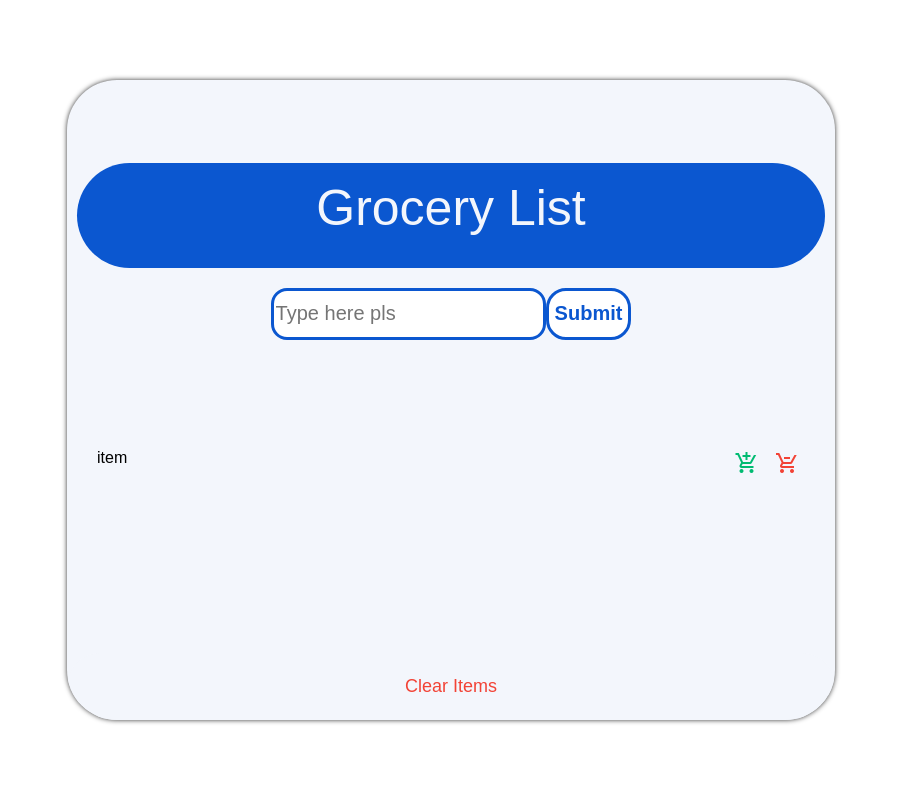
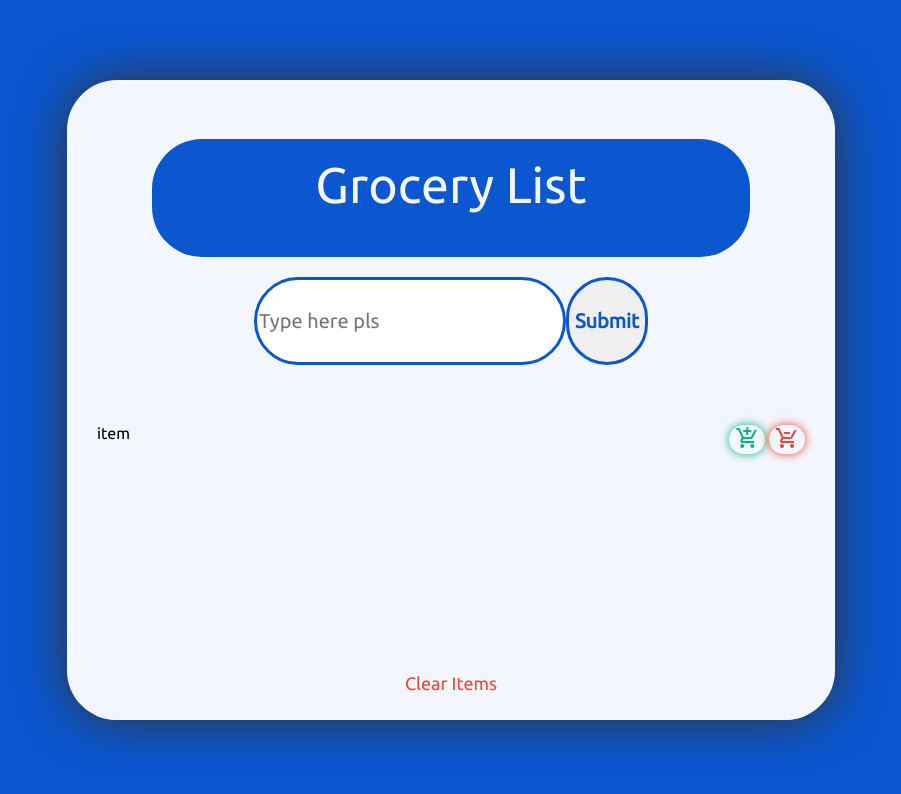
Before and after one commit to hookor/Grocery-List, a plain HTML site: page index.html in a window 1280 px wide. Shown: the whole page, without its empty margins (189-1090 px from the left). Drawn offline with nearby package versions, Linux system fonts and the light colour scheme; a web font is replaced by a local one.

Commit message:
design_theme_draft

```diff
--- a/index.html
+++ b/index.html
@@ -7,7 +7,7 @@
     <link rel="stylesheet" href="https://fonts.googleapis.com/css2?family=Material+Symbols+Outlined:opsz,wght,FILL,GRAD@20..48,100..700,0..1,-50..200" />
     <link rel="preconnect" href="https://fonts.googleapis.com">
     <link rel="preconnect" href="https://fonts.gstatic.com" crossorigin>
-    <link href="https://fonts.googleapis.com/css2?family=Alegreya+Sans+SC&family=Nanum+Gothic&family=Titillium+Web&display=swap" rel="stylesheet">    <link rel="stylesheet" href="https://cdn.jsdelivr.net/npm/reset-css@5.0.1/reset.min.css" />
+    <link href="https://fonts.googleapis.com/css2?family=Alegreya+Sans+SC&family=Nanum+Gothic&family=Titillium+Web&family=Ubuntu&display=swap" rel="stylesheet">    <link rel="stylesheet" href="https://cdn.jsdelivr.net/npm/reset-css@5.0.1/reset.min.css" />
     <link rel="stylesheet" href="styles.css" />
     <!-- <script type="module" defer src="script.js"></script> -->
   </head>
--- a/styles.css
+++ b/styles.css
@@ -1,14 +1,11 @@
 /* COMMON */
-@font-face {
-  font-family: 'GoogleSans';
-  src: url('/assets/fonts/google_sans_mono.woff') format('woff');
+* {
+  font-family: 'Ubuntu', sans-serif;
+  box-sizing: border-box;
+  border-radius: 50px;
 }
-* {
-  font-family: 'GoogleSans', sans-serif;
-  box-sizing: border-box;
-}
-:root{
-  --add-color: #00BB72;
+:root {
+  --add-color: #00bb72;
   --remove-color: #f24336;
   --bg-color: #f3f6fc;
   --submit-color: #0b57d0;
@@ -17,19 +14,19 @@
 body {
   display: flex;
   justify-content: center;
-  font-family: 'GoogleSans', sans-serif;
+  font-family: 'Ubuntu', sans-serif;
   height: 100vh;
+  background-color: var(--submit-color);
 }
 .whole-container {
   /* border: 4px solid grey; */
-  border-radius: 50px;
   display: grid;
   grid-template-rows: 1fr 1fr;
-  gap: 100px;
+  gap: 50px;
   align-self: center;
   width: 60%;
-  height: 80% ;
-  box-shadow: 0 0 5px #333;
+  height: 80%;
+  box-shadow: 0 0 50px #333;
   overflow: hidden;
   background-color: var(--bg-color);
 }
@@ -37,65 +34,46 @@ body {
 .grocery-form {
   display: grid;
   text-align: center;
-  /* border: 2px solid red; */
-  border-radius: 50px;
   padding: 10px;
-  /* width: 80%;
-  height: 100%; */
-  grid-template-rows: 1fr 2fr 1fr;
+  grid-template-rows: 0.5fr 2fr 1.5fr;
   gap: 20px;
-    /* box-shadow: 0 0 5px #333; */
-
 }
-.alert{
-  /* border: 1px solid #00BB72; */
-  border-radius: 16px;
+.alert {
 }
 .grocery-form h3 {
-  border-radius: 60px;
   font-size: 50px;
   color: var(--bg-color);
-  /* padding-top: 10px;
-  padding-left: 20px;
-  padding-right: 20px; */
   padding: 20px;
   background-color: var(--submit-color);
+  margin: 0 10%;
 }
 .grocery-form .controller {
   display: flex;
-  justify-content: center ;
+  justify-content: center;
   flex-wrap: wrap;
   padding-left: 20px;
   padding-right: 20px;
-  border-radius: 16px;
 }
 .grocery-form .controller #grocery {
   font-size: 20px;
-  border-radius: 16px;
   border: none;
   color: var(--submit-color);
   border: 3px solid var(--submit-color);
 }
 .grocery-form .controller .submit-btn {
-  /* display: flex; */
   font-size: 20px;
   font-weight: 900;
   border: 3px solid var(--submit-color);
-  border-radius: 20px;
-  background-color: #fff;
   color: var(--submit-color);
   cursor: pointer;
 }
 /* LIST */
 .grocery-container {
-  /* border: 2px solid black; */
-  border-radius: 25px;
   display: grid;
   grid-template-rows: 3fr 1fr;
   grid-auto-flow: row;
 }
 .grocery-list {
-  /* border: 3px solid brown; */
   display: grid;
   grid-auto-flow: row;
 }
@@ -104,38 +82,31 @@ body {
   justify-content: space-between;
   padding-left: 30px;
   padding-right: 30px;
-  /* border: 2px solid turquoise; */
-  border-radius: 25px;
-  /* box-shadow: inset 0 5px 5px -5px #333; */
-
 }
-.grocery-list__item .title {}
+.grocery-list__item .title {
+}
 .grocery-list__item .edit-btn {
   font-variation-settings: 'wght' 300 'opsz' 20 'GRAD' 200;
   border: none;
   background: none;
   color: var(--add-color);
-  /* opacity: .8; */
   cursor: pointer;
+  box-shadow: 0 0 10px var(--add-color);
+
 }
 .grocery-list__item .delete-btn {
-  font-variation-settings: 'wght' 300 'opsz'20 'GRAD' 200;
+  font-variation-settings: 'wght' 300 'opsz' 20 'GRAD' 200;
   border: none;
   background: none;
   color: var(--remove-color);
   cursor: pointer;
-  /* opacity: .8; */
+  box-shadow: 0 0 10px var(--remove-color);
+
 }
-
-
-
-
-
 /* CLEAR ITEMS BUTTON */
 .clear-btn {
   background-color: var(--bg-color);
   border: none;
-  border-radius: 50px;
   color: var(--remove-color);
   font-size: 18px;
   cursor: pointer;
```
